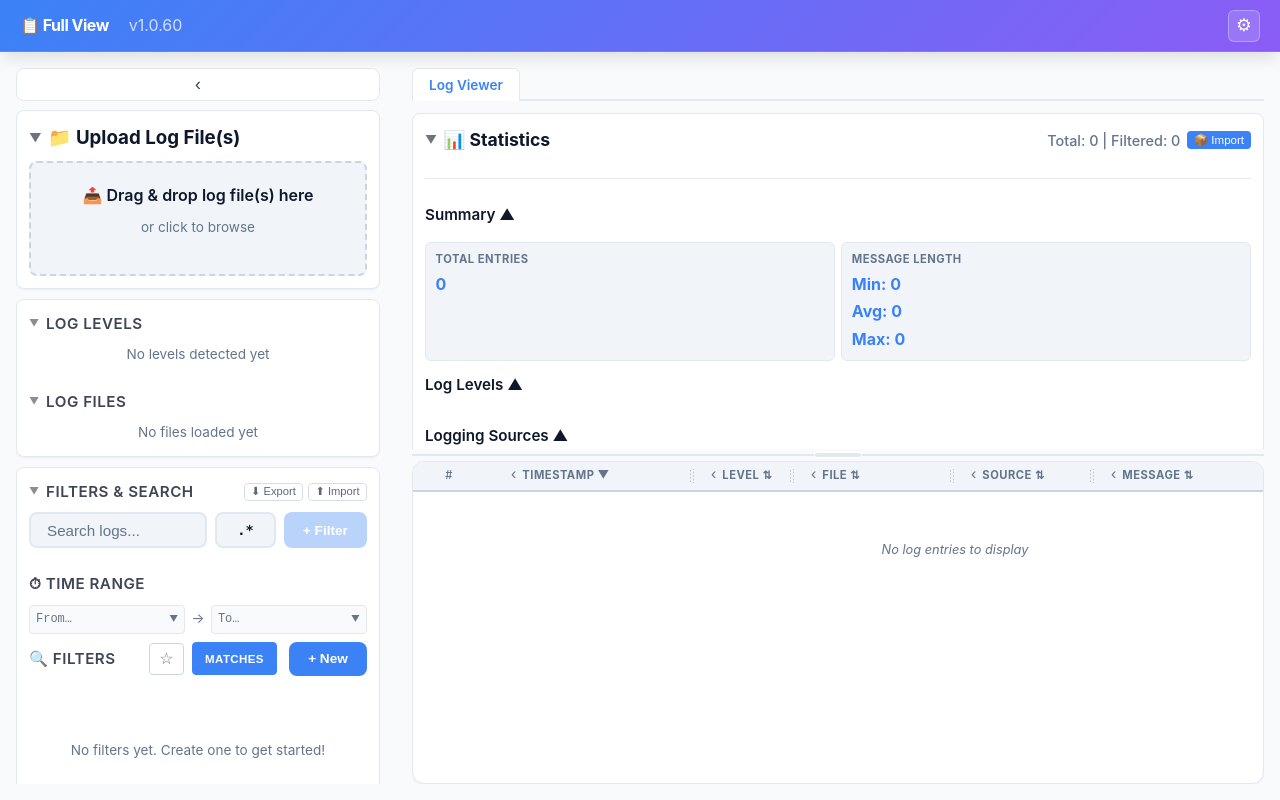
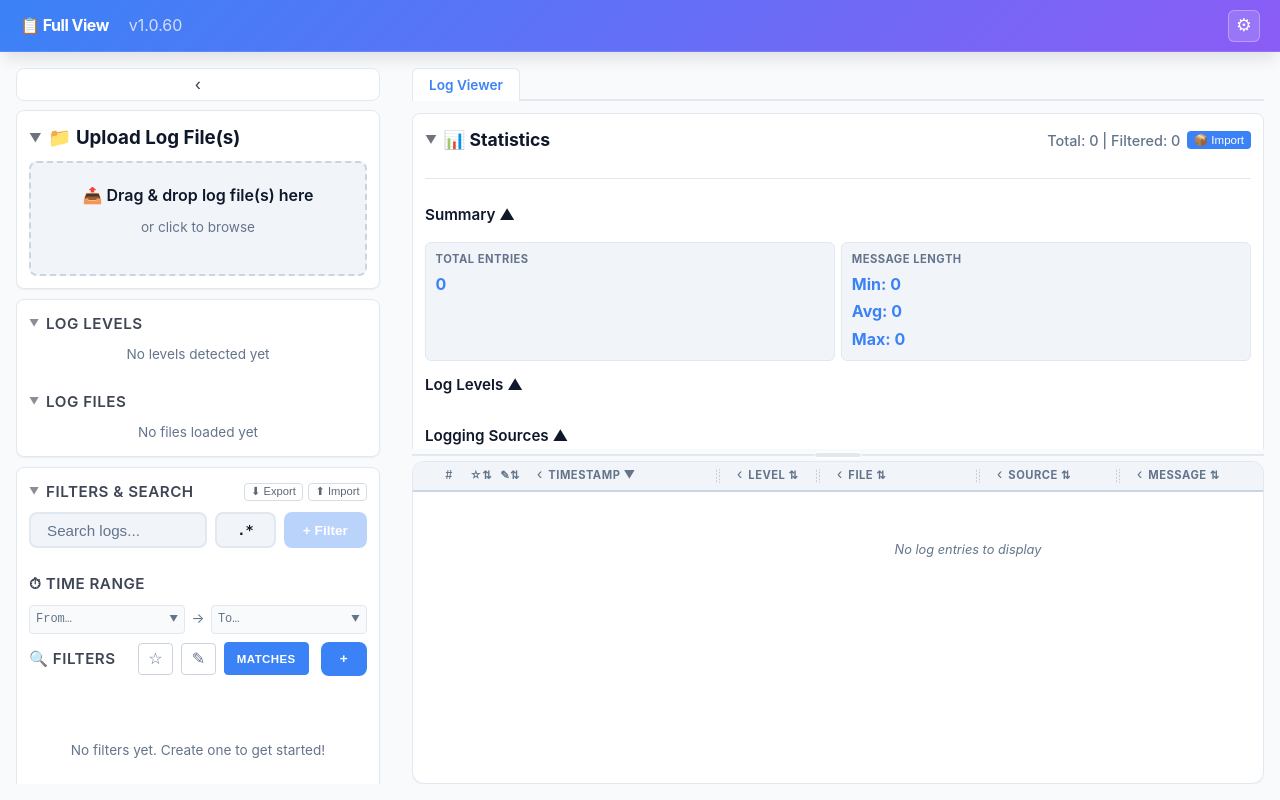
Before and after one commit to john-ciq/log-reader, a React (Vite) app: page / in a window 1280 px wide. Built offline with nearby package versions, Linux system fonts and the light colour scheme.

Commit message:
Added comments for log entries

```diff
--- a/src/App.tsx
+++ b/src/App.tsx
@@ -31,6 +31,9 @@ function App() {
   const [filteredEntries, setFilteredEntries] = useState<LogEntry[]>([]);
   const [starredEntryIds, setStarredEntryIds] = useState<Set<string>>(() => new Set(storage.loadStarredEntryIds()));
   const [showOnlyStarred, setShowOnlyStarred] = useState(false);
+  const [entryComments, setEntryComments] = useState<Map<string, string>>(() => new Map(Object.entries(storage.loadEntryComments())));
+  const [showOnlyCommented, setShowOnlyCommented] = useState(false);
+  const commentedEntryIds = useMemo(() => new Set([...entryComments.keys()].filter(id => entryComments.get(id) !== '')), [entryComments]);
   const timestampSequenceMap = useMemo(() => {
     const sorted = [...entries].sort((a, b) => a.timestamp.getTime() - b.timestamp.getTime());
     const map = new Map<string, number>();
@@ -114,6 +117,11 @@ function App() {
     storage.saveStarredEntryIds([...starredEntryIds]);
   }, [starredEntryIds]);
 
+  // Save entry comments whenever they change
+  useEffect(() => {
+    storage.saveEntryComments(Object.fromEntries(entryComments));
+  }, [entryComments]);
+
   // Remove starred IDs that no longer correspond to any loaded entry
   useEffect(() => {
     if (entries.length === 0) return;
@@ -180,8 +188,13 @@ function App() {
       result = result.filter(entry => starredEntryIds.has(entry.id));
     }
 
+    // Apply commented-only filter
+    if (features.entryComments && showOnlyCommented) {
+      result = result.filter(entry => entryComments.has(entry.id) && entryComments.get(entry.id) !== '');
+    }
+
     setFilteredEntries(result);
-  }, [entries, filters, features.showOnlyMatches, features.starredEntries, showOnlyStarred, starredEntryIds, displayLevels, displayFiles, displaySources, timeRange]);
+  }, [entries, filters, features.showOnlyMatches, features.starredEntries, showOnlyStarred, starredEntryIds, features.entryComments, showOnlyCommented, entryComments, displayLevels, displayFiles, displaySources, timeRange]);
 
   // Global keyboard shortcuts
   useEffect(() => {
@@ -481,6 +494,7 @@ function App() {
       displayFiles: [...displayFiles],
       entries,
       starredEntryIds: [...starredEntryIds],
+      entryComments: Object.fromEntries(entryComments),
     };
     const dataStr = JSON.stringify(bundle, null, 2);
     const zip = new JSZip();
@@ -493,7 +507,7 @@ function App() {
       link.click();
       URL.revokeObjectURL(url);
     });
-  }, [entries, filters, features.showOnlyMatches, hiddenLevels, displayFiles, starredEntryIds]);
+  }, [entries, filters, features.showOnlyMatches, hiddenLevels, displayFiles, starredEntryIds, entryComments]);
 
   const handleImportBundle = useCallback((file: File) => {
     const processJson = (jsonText: string) => {
@@ -529,6 +543,11 @@ function App() {
           setStarredEntryIds(starred);
           storage.saveStarredEntryIds([...starred]);
         }
+        if (bundle.entryComments && typeof bundle.entryComments === 'object') {
+          const comments = new Map<string, string>(Object.entries(bundle.entryComments));
+          setEntryComments(comments);
+          storage.saveEntryComments(Object.fromEntries(comments));
+        }
       } catch {
         alert('Failed to import support bundle: invalid file.');
       }
@@ -551,6 +570,15 @@ function App() {
     setStarredEntryIds(prev => {
       const next = new Set(prev);
       if (next.has(id)) next.delete(id); else next.add(id);
+      return next;
+    });
+  }, []);
+
+  // ── Entry comments ────────────────────────────────────────────────────────────
+  const handleSetComment = useCallback((id: string, comment: string) => {
+    setEntryComments(prev => {
+      const next = new Map(prev);
+      if (comment === '') next.delete(id); else next.set(id, comment);
       return next;
     });
   }, []);
@@ -668,6 +696,8 @@ function App() {
           hasNext={hasNext}
           entryIndex={detailIdx + 1}
           totalEntries={sortedFilteredEntries.length}
+          comment={detailEntry ? (entryComments.get(detailEntry.id) ?? '') : ''}
+          onSetComment={handleSetComment}
         />
       )}
 
@@ -741,6 +771,8 @@ function App() {
                       availableFiles={[...new Set(entries.map(e => e.filename).filter((f): f is string => Boolean(f)))]}
                       showOnlyStarred={showOnlyStarred}
                       onToggleShowOnlyStarred={() => setShowOnlyStarred(v => !v)}
+                      showOnlyCommented={showOnlyCommented}
+                      onToggleShowOnlyCommented={() => setShowOnlyCommented(v => !v)}
                     />
                     {features.savedPresets && (
                       <PresetsPanel
@@ -843,6 +875,7 @@ function App() {
                   timestampSequenceMap={timestampSequenceMap}
                   starredEntryIds={starredEntryIds}
                   onToggleStar={handleToggleStar}
+                  commentedEntryIds={commentedEntryIds}
                   searchQuery={searchQuery}
                   useRegex={useRegexSearch}
                   activeEntryId={activeEntryId}
@@ -915,6 +948,8 @@ function App() {
             entryIndex={detailIdx + 1}
             totalEntries={sortedFilteredEntries.length}
             sidebar
+            comment={detailEntry ? (entryComments.get(detailEntry.id) ?? '') : ''}
+            onSetComment={handleSetComment}
           />
         )}
       </div>
--- a/src/components/FilterPanel.tsx
+++ b/src/components/FilterPanel.tsx
@@ -15,6 +15,8 @@ interface FilterPanelProps {
   availableFiles: string[];
   showOnlyStarred?: boolean;
   onToggleShowOnlyStarred?: () => void;
+  showOnlyCommented?: boolean;
+  onToggleShowOnlyCommented?: () => void;
 }
 
 export default function FilterPanel({
@@ -29,6 +31,8 @@ export default function FilterPanel({
   availableFiles,
   showOnlyStarred = false,
   onToggleShowOnlyStarred,
+  showOnlyCommented = false,
+  onToggleShowOnlyCommented,
 }: FilterPanelProps) {
   const { features, setFeature } = useFeatures();
   const [expandedFilters, setExpandedFilters] = useState<Set<string>>(() => new Set(storage.loadExpandedFilters()));
@@ -75,6 +79,13 @@ export default function FilterPanel({
               title="Only show starred entries"
             >{showOnlyStarred ? '★' : '☆'}</button>
           )}
+          {features.entryComments && (
+            <button
+              className={`star-filter-btn${showOnlyCommented ? ' active' : ''}`}
+              onClick={onToggleShowOnlyCommented}
+              title="Only show commented entries"
+            >✎</button>
+          )}
           <button
             className={`require-match-btn${features.showOnlyMatches ? ' active' : ''}`}
             onClick={() => setFeature('showOnlyMatches', !features.showOnlyMatches)}
@@ -90,7 +101,7 @@ export default function FilterPanel({
             return next;
           });
         }} className="add-filter-btn">
-          + New
+          +
         </button>
       </div>
 
--- a/src/components/LogTable.tsx
+++ b/src/components/LogTable.tsx
@@ -11,6 +11,7 @@ interface LogTableProps {
   timestampSequenceMap?: Map<string, number>;
   starredEntryIds?: Set<string>;
   onToggleStar?: (id: string) => void;
+  commentedEntryIds?: Set<string>;
   searchQuery?: string;
   useRegex?: boolean;
   activeEntryId?: string | null;
@@ -47,6 +48,7 @@ function highlightText(text: string, query: string, useRegex: boolean): ReactNod
 }
 
 type SortColumn = 'timestamp' | 'level' | 'file' | 'source' | 'message';
+type AllSortColumn = SortColumn | 'starred' | 'commented';
 type SortDirection = 'asc' | 'desc';
 
 const DEFAULT_COL_ORDER: SortColumn[] = ['timestamp', 'level', 'file', 'source', 'message'];
@@ -73,6 +75,7 @@ export default function LogTable({
   timestampSequenceMap,
   starredEntryIds,
   onToggleStar,
+  commentedEntryIds,
   searchQuery = '',
   useRegex = false,
   activeEntryId,
@@ -82,8 +85,8 @@ export default function LogTable({
 }: LogTableProps) {
   const { features } = useFeatures();
   const saved = storage.loadSortPreference();
-  const [sortColumn, setSortColumn] = useState<SortColumn>(
-    (saved?.column as SortColumn) || 'timestamp'
+  const [sortColumn, setSortColumn] = useState<AllSortColumn>(
+    (saved?.column as AllSortColumn) || 'timestamp'
   );
   const [sortDirection, setSortDirection] = useState<SortDirection>(
     (saved?.direction as SortDirection) || 'desc'
@@ -268,6 +271,8 @@ export default function LogTable({
         case 'file':      aVal = (a.filename || a.source || '').toLowerCase(); bVal = (b.filename || b.source || '').toLowerCase(); break;
         case 'source':    aVal = a.source.toLowerCase(); bVal = b.source.toLowerCase(); break;
         case 'message':   aVal = a.message.toLowerCase(); bVal = b.message.toLowerCase(); break;
+        case 'starred':   aVal = starredEntryIds?.has(a.id) ? 1 : 0; bVal = starredEntryIds?.has(b.id) ? 1 : 0; break;
+        case 'commented': aVal = commentedEntryIds?.has(a.id) ? 1 : 0; bVal = commentedEntryIds?.has(b.id) ? 1 : 0; break;
       }
 
       if (typeof aVal === 'string' && typeof bVal === 'string')
@@ -276,7 +281,7 @@ export default function LogTable({
         return sortDirection === 'asc' ? aVal - bVal : bVal - aVal;
       return 0;
     });
-  }, [entries, sortColumn, sortDirection]);
+  }, [entries, sortColumn, sortDirection, starredEntryIds, commentedEntryIds]);
 
   useEffect(() => {
     onSortedEntriesChange?.(sortedEntries);
@@ -304,19 +309,21 @@ export default function LogTable({
     return result;
   }, [sortedEntries, features.deduplication]);
 
-  const handleSort = (column: SortColumn) => {
+  const handleSort = (column: AllSortColumn) => {
     if (sortColumn === column) {
       const dir = sortDirection === 'asc' ? 'desc' : 'asc';
       setSortDirection(dir);
       storage.saveSortPreference(column, dir);
     } else {
       setSortColumn(column);
-      setSortDirection('asc');
-      storage.saveSortPreference(column, 'asc');
+      // starred/commented default to desc so flagged entries float to the top
+      const defaultDir = (column === 'starred' || column === 'commented') ? 'desc' : 'asc';
+      setSortDirection(defaultDir);
+      storage.saveSortPreference(column, defaultDir);
     }
   };
 
-  const getSortIndicator = (column: SortColumn) =>
+  const getSortIndicator = (column: AllSortColumn) =>
     sortColumn !== column ? ' ⇅' : sortDirection === 'asc' ? ' ▲' : ' ▼';
 
   // ── Virtual window ───────────────────────────────────────────────────────────
@@ -480,12 +487,22 @@ export default function LogTable({
           <colgroup>
             {features.showSequenceColumn && <col style={{ width: 52 }} />}
             {features.starredEntries && <col style={{ width: 32 }} />}
+            {features.entryComments && <col style={{ width: 26 }} />}
             {colOrder.map(col => <col key={col} style={{ width: collapsedCols.has(col) ? 28 : colWidths[col] }} />)}
           </colgroup>
           <thead>
             <tr>
               {features.showSequenceColumn && <th className="seq-col-header">#</th>}
-              {features.starredEntries && <th className="star-col-header" />}
+              {features.starredEntries && (
+                <th className="star-col-header sortable" onClick={() => handleSort('starred')} title="Sort by starred">
+                  {sortColumn === 'starred' ? (sortDirection === 'asc' ? '☆▲' : '★▼') : '☆⇅'}
+                </th>
+              )}
+              {features.entryComments && (
+                <th className="star-col-header sortable" onClick={() => handleSort('commented')} title="Sort by commented">
+                  {sortColumn === 'commented' ? (sortDirection === 'asc' ? '✎▲' : '✎▼') : '✎⇅'}
+                </th>
+              )}
               {colOrder.map(col => {
                 const collapsed = collapsedCols.has(col);
                 return (
@@ -529,9 +546,9 @@ export default function LogTable({
           </thead>
           <tbody>
             {entries.length === 0 && (
-              <tr><td colSpan={colOrder.length + (features.showSequenceColumn ? 1 : 0) + (features.starredEntries ? 1 : 0)} className="table-empty-cell">No log entries to display</td></tr>
+              <tr><td colSpan={colOrder.length + (features.showSequenceColumn ? 1 : 0) + (features.starredEntries ? 1 : 0) + (features.entryComments ? 1 : 0)} className="table-empty-cell">No log entries to display</td></tr>
             )}
-            {paddingTop > 0 && <tr style={{ height: paddingTop }}><td colSpan={colOrder.length + (features.showSequenceColumn ? 1 : 0) + (features.starredEntries ? 1 : 0)} /></tr>}
+            {paddingTop > 0 && <tr style={{ height: paddingTop }}><td colSpan={colOrder.length + (features.showSequenceColumn ? 1 : 0) + (features.starredEntries ? 1 : 0) + (features.entryComments ? 1 : 0)} /></tr>}
             {visibleEntries.map((displayEntry, i) => {
               const { entry, count } = displayEntry;
               const globalIdx = startIdx + i;
@@ -552,11 +569,18 @@ export default function LogTable({
                       </span>
                     </td>
                   )}
+                  {features.entryComments && (
+                    <td className="star-col-cell">
+                      {commentedEntryIds?.has(entry.id) && (
+                        <span className="comment-indicator" title="Has comment">✎</span>
+                      )}
+                    </td>
+                  )}
                   {colOrder.map(col => renderCell(entry, col, count))}
                 </tr>
               );
             })}
-            {paddingBottom > 0 && <tr style={{ height: paddingBottom }}><td colSpan={colOrder.length + (features.showSequenceColumn ? 1 : 0) + (features.starredEntries ? 1 : 0)} /></tr>}
+            {paddingBottom > 0 && <tr style={{ height: paddingBottom }}><td colSpan={colOrder.length + (features.showSequenceColumn ? 1 : 0) + (features.starredEntries ? 1 : 0) + (features.entryComments ? 1 : 0)} /></tr>}
           </tbody>
         </table>
       </div>
--- a/src/index.css
+++ b/src/index.css
@@ -2423,6 +2423,13 @@ tbody tr:last-child td {
   padding: 0;
 }
 
+th.star-col-header.sortable {
+  cursor: pointer;
+  font-size: 0.7rem;
+  color: var(--text-muted);
+  white-space: nowrap;
+}
+
 .star-btn {
   background: none;
   border: none;
@@ -3141,6 +3148,38 @@ tbody tr:last-child td {
 }
 
 
+.comment-indicator {
+  font-size: 0.8rem;
+  color: var(--text-muted);
+  line-height: 1;
+  display: block;
+  text-align: center;
+}
+
+.detail-comment-textarea {
+  width: 100%;
+  box-sizing: border-box;
+  background: var(--bg-primary);
+  border: 1px solid var(--border);
+  border-radius: 6px;
+  padding: 0.6rem 0.75rem;
+  font-size: 0.82rem;
+  font-family: inherit;
+  color: var(--text-primary);
+  resize: vertical;
+  min-height: 60px;
+  transition: border-color 0.15s;
+}
+
+.detail-comment-textarea:focus {
+  outline: none;
+  border-color: var(--accent, #4a90e2);
+}
+
+.detail-comment-textarea::placeholder {
+  color: var(--text-muted);
+}
+
 /* ── Entry detail sidebar mode ───────────────────────────────────────────────── */
 .row-detail-sidebar {
   width: 380px;
--- a/src/lib/features.ts
+++ b/src/lib/features.ts
@@ -1,6 +1,6 @@
 import { storage } from './local-storage';
 
-export type FeatureKey = 'autoSizeColumns' | 'advancedFilters' | 'deduplication' | 'savedPresets' | 'timeRange' | 'persistTimeRange' | 'importExportStorage' | 'scrollLogSources' | 'showOnlyMatches' | 'entryDetailSidebar' | 'filterComments' | 'supportBundle' | 'removeAllFilters' | 'autoScrollToEntry' | 'showSequenceColumn' | 'filterColors' | 'timestampSequence' | 'starredEntries';
+export type FeatureKey = 'autoSizeColumns' | 'advancedFilters' | 'deduplication' | 'savedPresets' | 'timeRange' | 'persistTimeRange' | 'importExportStorage' | 'scrollLogSources' | 'showOnlyMatches' | 'entryDetailSidebar' | 'filterComments' | 'supportBundle' | 'removeAllFilters' | 'autoScrollToEntry' | 'showSequenceColumn' | 'filterColors' | 'timestampSequence' | 'starredEntries' | 'entryComments';
 
 // The "visible" property allows us to hide features that are still in development or not
 // ready/intended for users, without removing their definitions from the code.
@@ -139,6 +139,13 @@ export const featureDefinitions: Record<FeatureKey, FeatureDefinition> = {
     visible: true,
     category: 'Table',
   },
+  entryComments: {
+    name: 'Entry Comments',
+    defaultValue: true,
+    description: 'Allow adding a free-text comment to individual log entries; comments are included in bundle exports',
+    visible: true,
+    category: 'Table',
+  },
 };
 
 export type Features = Record<FeatureKey, boolean>;
--- a/src/lib/local-storage.ts
+++ b/src/lib/local-storage.ts
@@ -336,6 +336,21 @@ export class BrowserStorage implements Storage {
     }
   }
 
+  saveEntryComments(comments: Record<string, string>): void {
+    try {
+      localStorage.setItem(`${STORAGE_PREFIX}entry-comments`, JSON.stringify(comments));
+    } catch { /* ignore */ }
+  }
+
+  loadEntryComments(): Record<string, string> {
+    try {
+      const stored = localStorage.getItem(`${STORAGE_PREFIX}entry-comments`);
+      return stored ? JSON.parse(stored) : {};
+    } catch {
+      return {};
+    }
+  }
+
   exportAllData(): Record<string, string> {
     const data: Record<string, string> = {};
     for (let i = 0; i < localStorage.length; i++) {
--- a/src/lib/storage.ts
+++ b/src/lib/storage.ts
@@ -51,6 +51,8 @@ export interface Storage {
   loadDetailSectionCollapsed(): Record<string, boolean>;
   saveStarredEntryIds(ids: string[]): void;
   loadStarredEntryIds(): string[];
+  saveEntryComments(comments: Record<string, string>): void;
+  loadEntryComments(): Record<string, string>;
   exportAllData(): Record<string, string>;
   importAllData(data: Record<string, string>): void;
   clearAllStoredData(): void;
```
Also changed, not shown: src/components/RowDetailPanel.tsx (+21 -4 lines), 1 other file (tests, documents, lock files or other folders).
